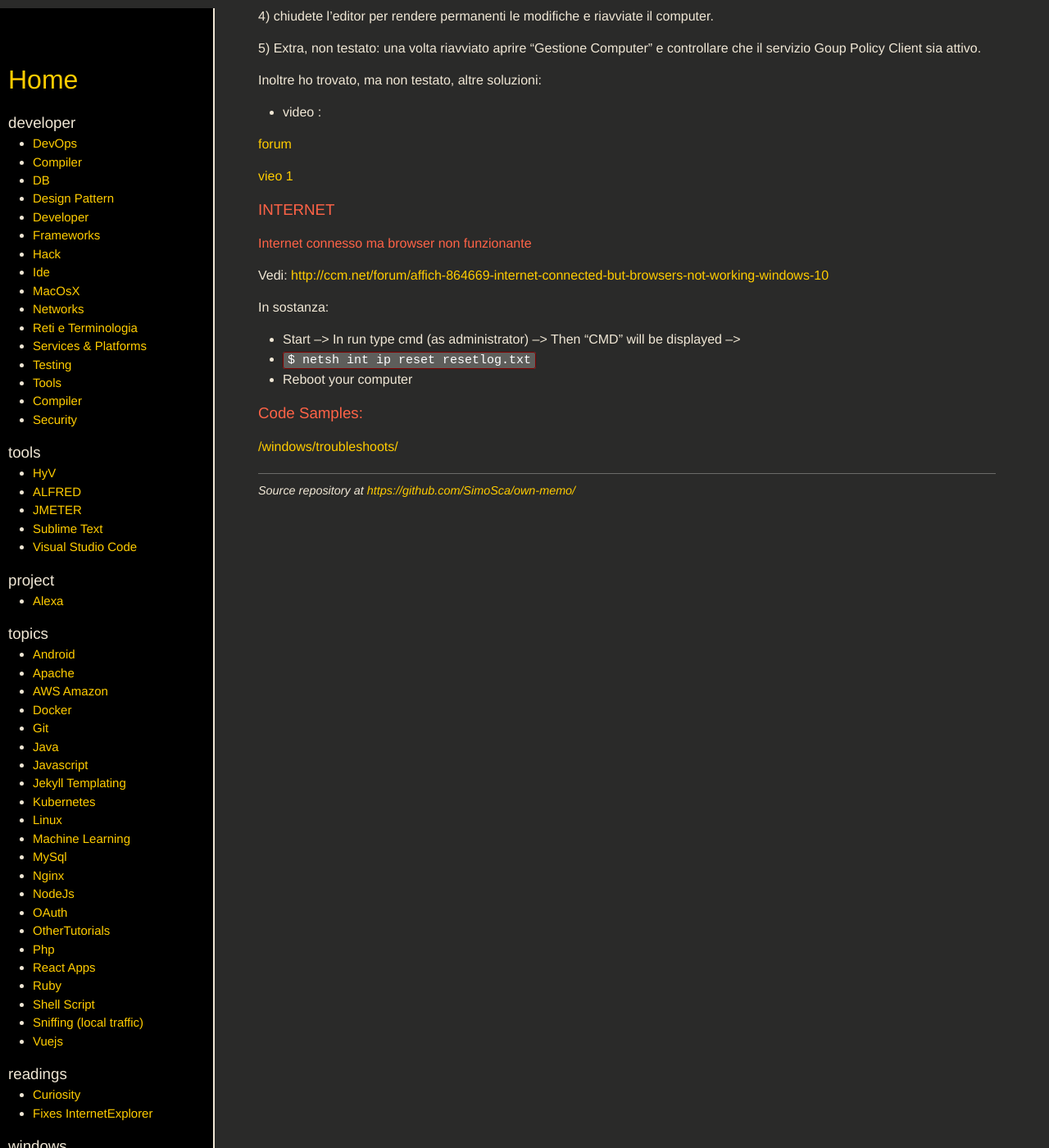
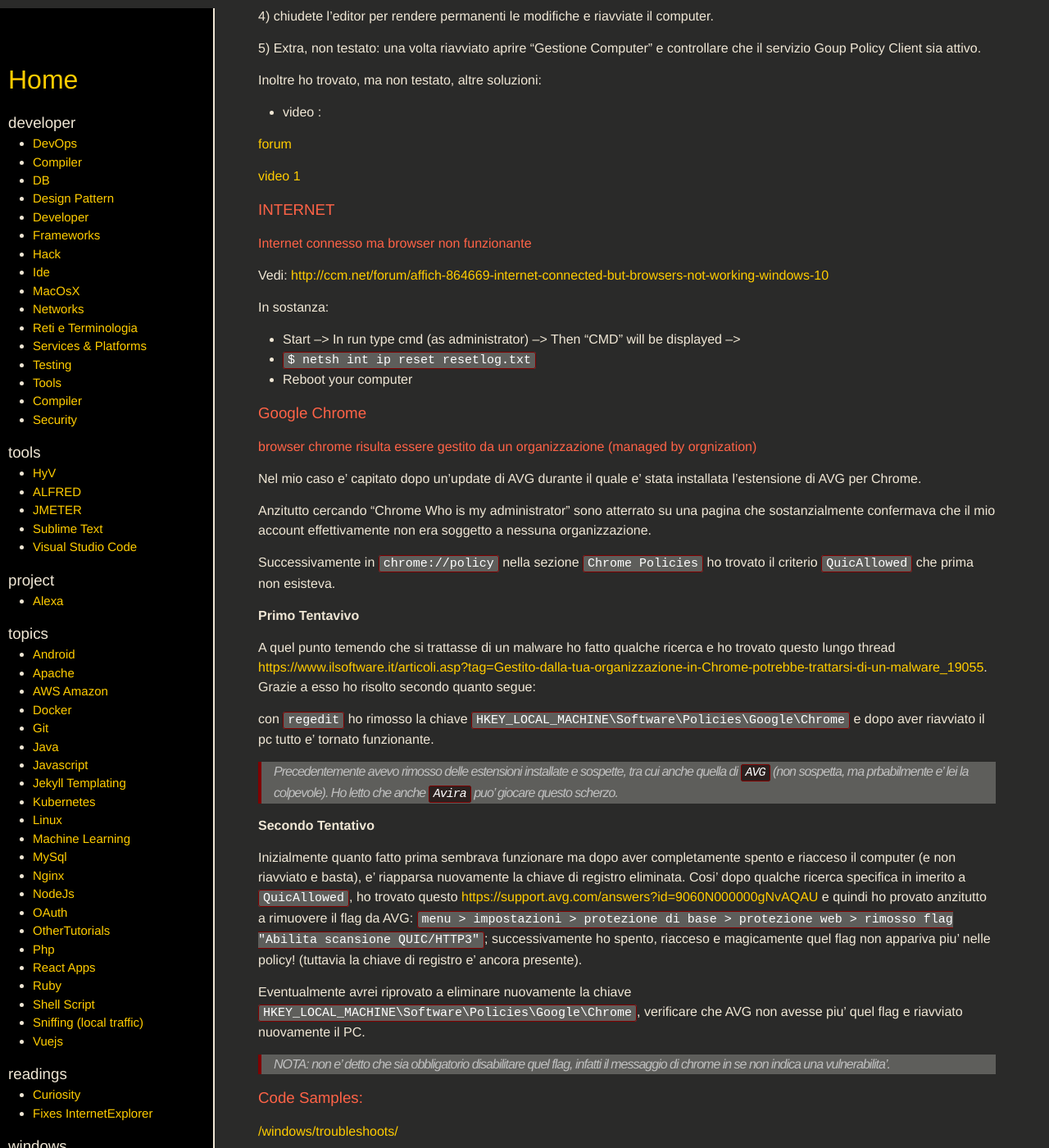
Before and after one commit to SimoSca/own-memo, a Jekyll site: the page built from _pages/windows/windows-troubleshoots.md, in a window 1280 px wide and 1400 px high, scrolled down 1106 px. Shown: the whole window at 82% size. Built offline with Jekyll 4.4.1, drawn with Linux system fonts in a browser that asks for light colours; nearby versions of some CDN libraries.

Commit message:
[improved][windows][troubleshoot] google chrome managed by orgnization

```diff
--- a/_pages/windows/windows-troubleshoots.md
+++ b/_pages/windows/windows-troubleshoots.md
@@ -52,7 +52,7 @@ Inoltre ho trovato, ma non testato, altre soluzioni:
 
 [forum ](http://answers.microsoft.com/en-us/windows/forum/windows_7-performance/why-wont-windows-connect-to-the-group-policy/b73107f8-8447-4599-87a5-65ecc6a63aa0?page=2&auth=1)
 
-[vieo 1](https://www.youtube.com/watch?feature=player_embedded&v=4m5KEmckWK4#t=115)
+[video 1](https://www.youtube.com/watch?feature=player_embedded&v=4m5KEmckWK4#t=115)
 
 
 
@@ -67,3 +67,38 @@ In sostanza:
 - Start --> In run type cmd (as administrator) --> Then "CMD" will be displayed -->
 - `$ netsh int ip reset resetlog.txt`
 - Reboot your computer
+
+
+
+### Google Chrome
+
+#### browser chrome risulta essere gestito da un organizzazione (managed by orgnization)
+
+Nel mio caso e' capitato dopo un'update di AVG durante il quale e' stata installata l'estensione di AVG per Chrome.
+
+Anzitutto cercando "Chrome Who is my administrator" sono atterrato su una pagina che sostanzialmente confermava che il mio account effettivamente non era soggetto a nessuna organizzazione.
+
+Successivamente in `chrome://policy` nella sezione `Chrome Policies` ho trovato il criterio `QuicAllowed` che prima non esisteva.
+
+**Primo Tentavivo**
+
+A quel punto temendo che si trattasse di un malware ho fatto qualche ricerca e ho trovato
+questo lungo thread [https://www.ilsoftware.it/articoli.asp?tag=Gestito-dalla-tua-organizzazione-in-Chrome-potrebbe-trattarsi-di-un-malware_19055](https://www.ilsoftware.it/articoli.asp?tag=Gestito-dalla-tua-organizzazione-in-Chrome-potrebbe-trattarsi-di-un-malware_19055).
+Grazie a esso ho risolto secondo quanto segue:
+
+con `regedit` ho rimosso la chiave `HKEY_LOCAL_MACHINE\Software\Policies\Google\Chrome` e dopo aver riavviato il pc tutto e' tornato funzionante.
+
+> Precedentemente avevo rimosso delle estensioni installate e sospette, tra cui anche quella di `AVG` (non sospetta, ma prbabilmente e' lei la colpevole).
+> Ho letto che anche `Avira` puo' giocare questo scherzo.
+
+**Secondo Tentativo**
+
+Inizialmente quanto fatto prima sembrava funzionare ma dopo aver completamente spento e riacceso il computer (e non riavviato e basta),
+e' riapparsa nuovamente la chiave di registro eliminata. Cosi' dopo qualche ricerca specifica in imerito a `QuicAllowed`, ho trovato questo
+[https://support.avg.com/answers?id=9060N000000gNvAQAU](https://support.avg.com/answers?id=9060N000000gNvAQAU)
+e quindi ho provato anzitutto a rimuovere il flag da AVG: `menu > impostazioni > protezione di base > protezione web > rimosso flag "Abilita scansione QUIC/HTTP3"`;
+successivamente ho spento, riacceso e magicamente quel flag non appariva piu' nelle policy! (tuttavia la chiave di registro e' ancora presente).
+
+Eventualmente avrei riprovato a eliminare nuovamente la chiave `HKEY_LOCAL_MACHINE\Software\Policies\Google\Chrome`, verificare che AVG non avesse piu' quel flag e riavviato nuovamente il PC.
+
+> NOTA: non e' detto che sia obbligatorio disabilitare quel flag, infatti il messaggio di chrome in se non indica una vulnerabilita'.
```
